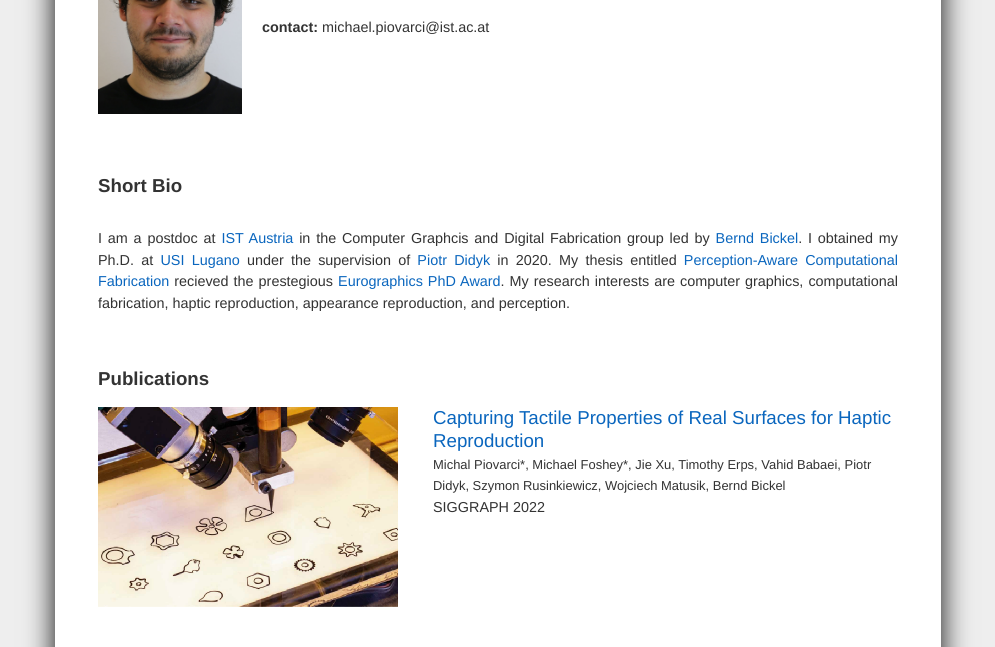
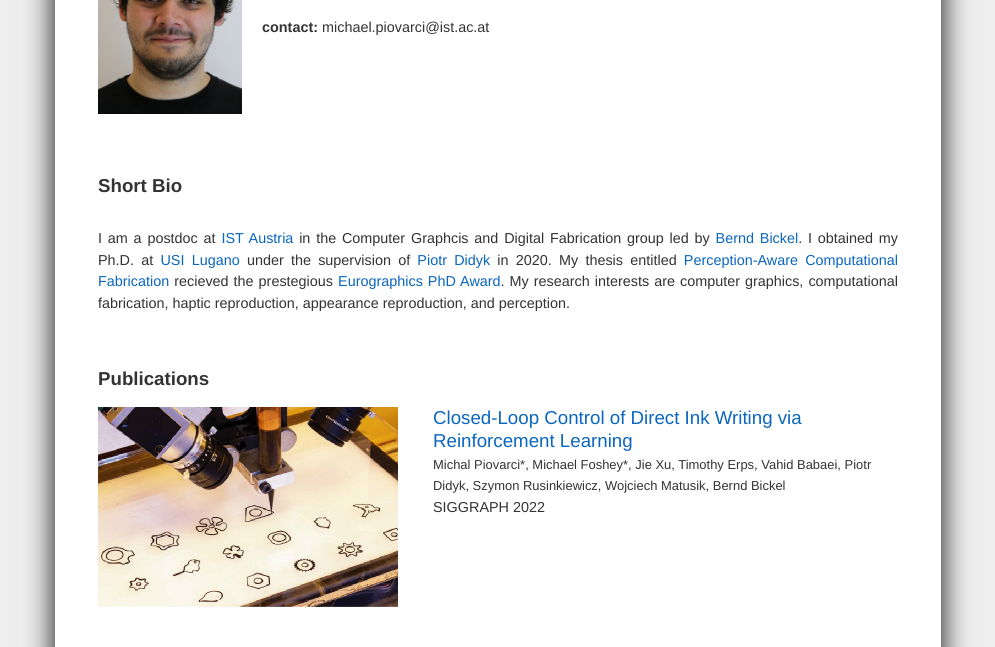
Before and after one commit to misop/misop.github.io, a plain HTML site: page index.html in a window 1280 px wide. Shown: the part 129-776 px from the top of the page, without its empty margins (142-1137 px from the left). Drawn offline with Linux system fonts and the light colour scheme.

Commit message:
Update index.html

```diff
--- a/index.html
+++ b/index.html
@@ -37,7 +37,7 @@
                 <div class="project">
                     <a href="https://misop.github.io/projects/DirectInkReinforcementLearning/index.html"><img width="300" height="200" src="images/dairectink.png" /></a>
                     <div>
-                        <span class="projectTitle"><a href="https://misop.github.io/projects/DirectInkReinforcementLearning/index.html">Capturing Tactile Properties of Real Surfaces for Haptic Reproduction</a></span><br />
+                        <span class="projectTitle"><a href="https://misop.github.io/projects/DirectInkReinforcementLearning/index.html">Closed-Loop Control of Direct Ink Writing via Reinforcement Learning</a></span><br />
                         <span class="projectAuthors">Michal Piovarci*, Michael Foshey*, Jie Xu, Timothy Erps, Vahid Babaei, Piotr Didyk, Szymon Rusinkiewicz, Wojciech Matusik, Bernd Bickel</span> <br />
                         <span class="projectPlace">SIGGRAPH 2022</span>
                     </div>
```
